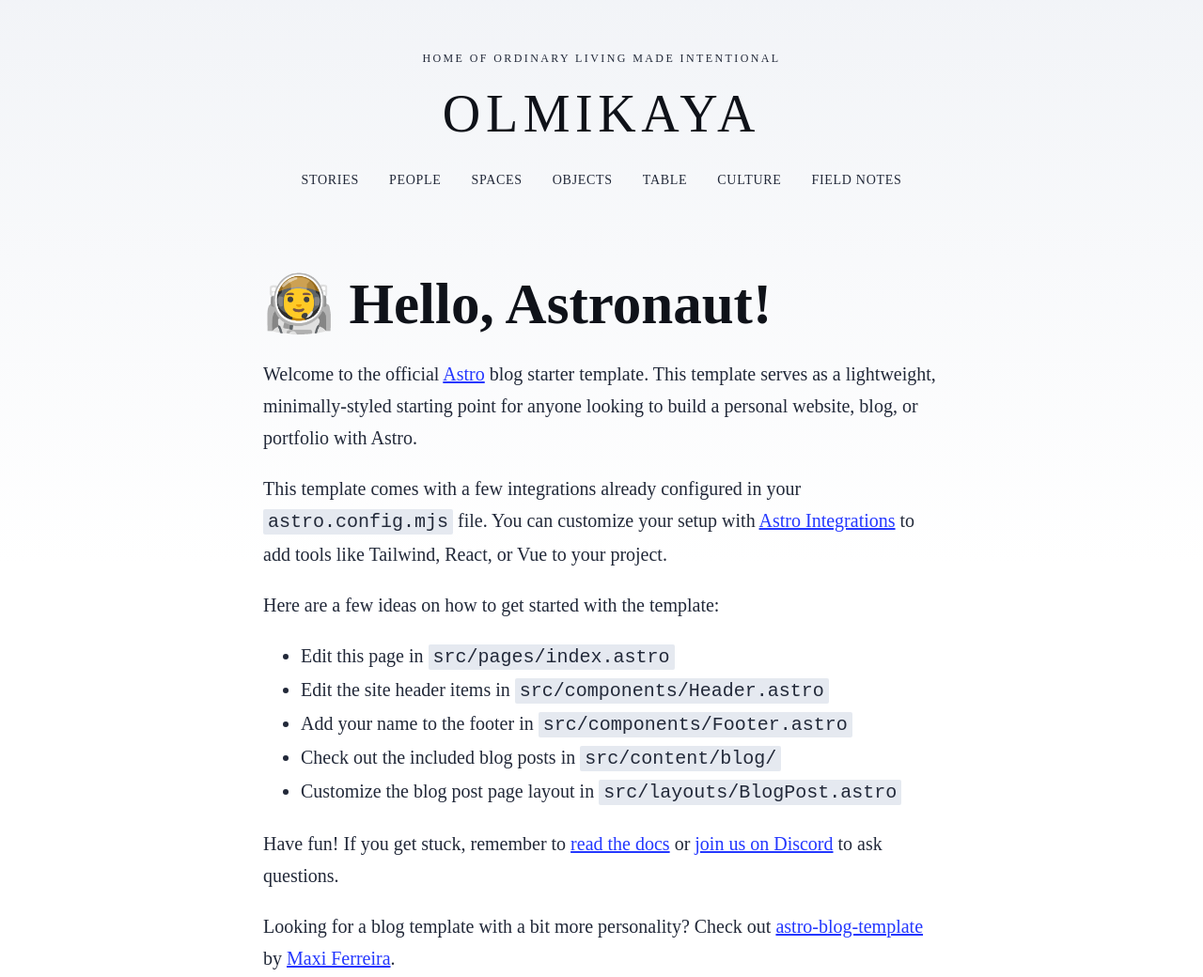
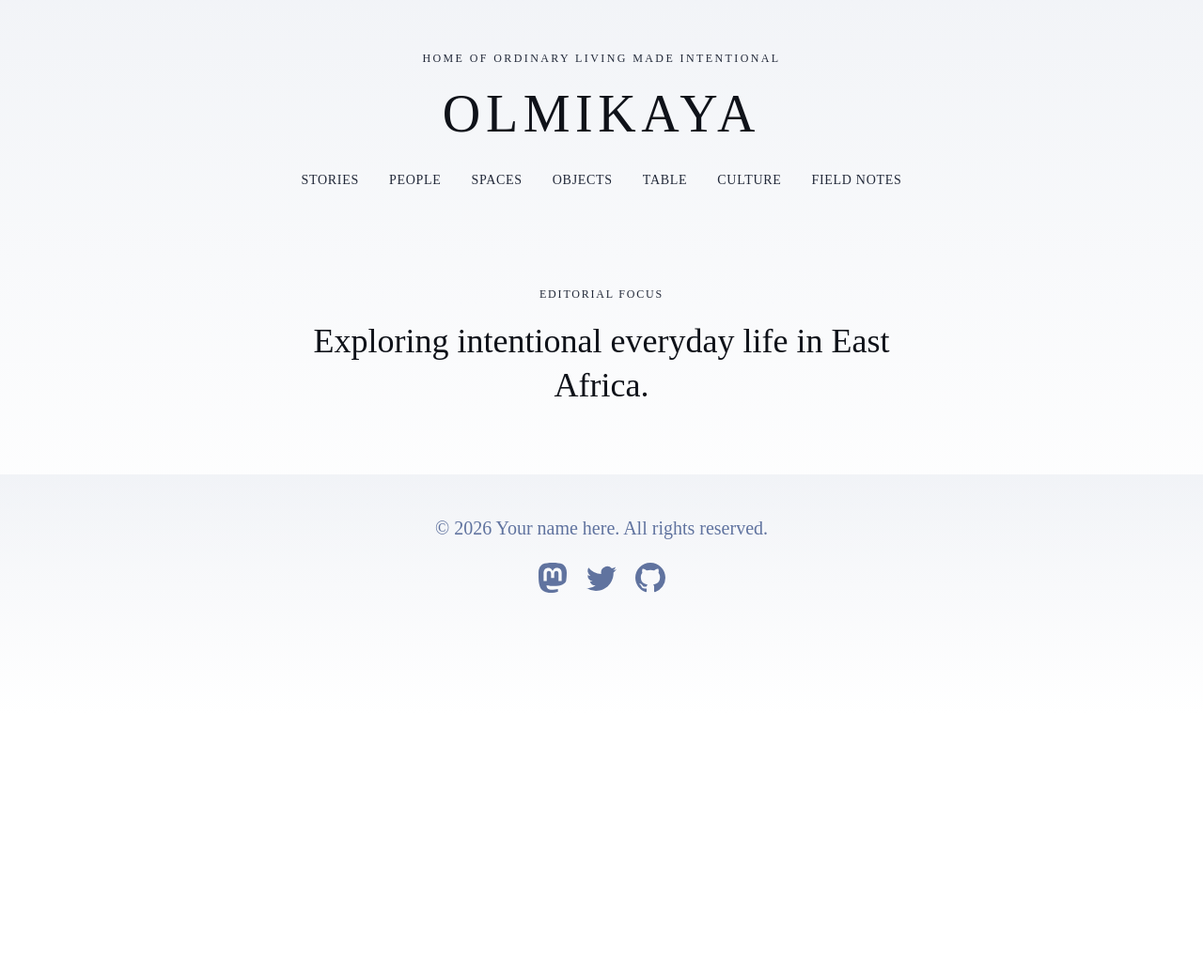
Before and after one commit to Olmikaya/olmikaya, an Astro site: page / in a window 1280 px wide. Shown: the top 1040 px of the page at 94% size. After the commit the page ends 800 px from the top, so only its background shows below. Built offline with nearby package versions, Linux system fonts and the light colour scheme; Astro itself is replaced by a stand-in of ours.

```diff
--- /dev/null
+++ b/functions/api/auth.js
@@ -0,0 +1,5 @@
+export async function onRequest(context) {
+  const clientId = context.env.GITHUB_CLIENT_ID;
+  const redirectUri = `https://github.com/login/oauth/authorize?client_id=${clientId}&scope=repo`;
+  return Response.redirect(redirectUri, 302);
+}
--- a/src/content/config.ts
+++ b/src/content/config.ts
@@ -8,8 +8,6 @@ const stories = defineCollection({
     pubDate: z.coerce.date(),
     updatedDate: z.coerce.date().optional(),
     heroImage: z.string().optional(),
-    category: z.string(),
-    featured: z.boolean().default(false),
   }),
 });
 
--- a/src/pages/index.astro
+++ b/src/pages/index.astro
@@ -1,49 +1,50 @@
 ---
+import Header from '../components/Header.astro';
 import BaseHead from '../components/BaseHead.astro';
 import Footer from '../components/Footer.astro';
-import Header from '../components/Header.astro';
-import { SITE_DESCRIPTION, SITE_TITLE } from '../consts';
+import { SITE_TITLE, SITE_DESCRIPTION } from '../consts';
 ---
 
-<!doctype html>
+<!html>
 <html lang="en">
 	<head>
 		<BaseHead title={SITE_TITLE} description={SITE_DESCRIPTION} />
 	</head>
 	<body>
 		<Header />
-		<main>
-			<h1>🧑‍🚀 Hello, Astronaut!</h1>
-			<p>
-				Welcome to the official <a href="https://astro.build/">Astro</a> blog starter template. This template
-				serves as a lightweight, minimally-styled starting point for anyone looking to build a personal
-				website, blog, or portfolio with Astro.
-			</p>
-			<p>
-				This template comes with a few integrations already configured in your
-				<code>astro.config.mjs</code> file. You can customize your setup with
-				<a href="https://astro.build/integrations">Astro Integrations</a> to add tools like Tailwind,
-				React, or Vue to your project.
-			</p>
-			<p>Here are a few ideas on how to get started with the template:</p>
-			<ul>
-				<li>Edit this page in <code>src/pages/index.astro</code></li>
-				<li>Edit the site header items in <code>src/components/Header.astro</code></li>
-				<li>Add your name to the footer in <code>src/components/Footer.astro</code></li>
-				<li>Check out the included blog posts in <code>src/content/blog/</code></li>
-				<li>Customize the blog post page layout in <code>src/layouts/BlogPost.astro</code></li>
-			</ul>
-			<p>
-				Have fun! If you get stuck, remember to
-				<a href="https://docs.astro.build/">read the docs</a>
-				or <a href="https://astro.build/chat">join us on Discord</a> to ask questions.
-			</p>
-			<p>
-				Looking for a blog template with a bit more personality? Check out
-				<a href="https://github.com/Charca/astro-blog-template">astro-blog-template</a>
-				by <a href="https://twitter.com/Charca">Maxi Ferreira</a>.
-			</p>
+		<main class="editorial-container">
+			<section class="hero-teaser">
+				<p class="section-label">Editorial Focus</p>
+				<h2>Exploring intentional everyday life in East Africa.</h2>
+			</section>
 		</main>
 		<Footer />
 	</body>
 </html>
+
+<style>
+	.editorial-container {
+		max-width: 1200px;
+		margin: 0 auto;
+		padding: 4rem 1.5rem;
+	}
+	.hero-teaser {
+		text-align: center;
+		max-width: 800px;
+		margin: 0 auto;
+	}
+	.section-label {
+		font-family: var(--font-heading);
+		text-transform: uppercase;
+		letter-spacing: 0.15em;
+		font-size: 0.75rem;
+		color: var(--color-muted);
+		margin-bottom: 1rem;
+	}
+	.hero-teaser h2 {
+		font-family: var(--font-heading);
+		font-size: 2.25rem;
+		font-weight: 400;
+		line-height: 1.3;
+	}
+</style>
```
Also changed, not shown: functions/api/callback.js (added, +40 -0 lines), public/admin/config.yml (added, +24 -0 lines), src/pages/stories/[...slug].astro (renamed from src/pages/blog/[...slug].astro), src/pages/stories/index.astro (renamed from src/pages/blog/index.astro).
